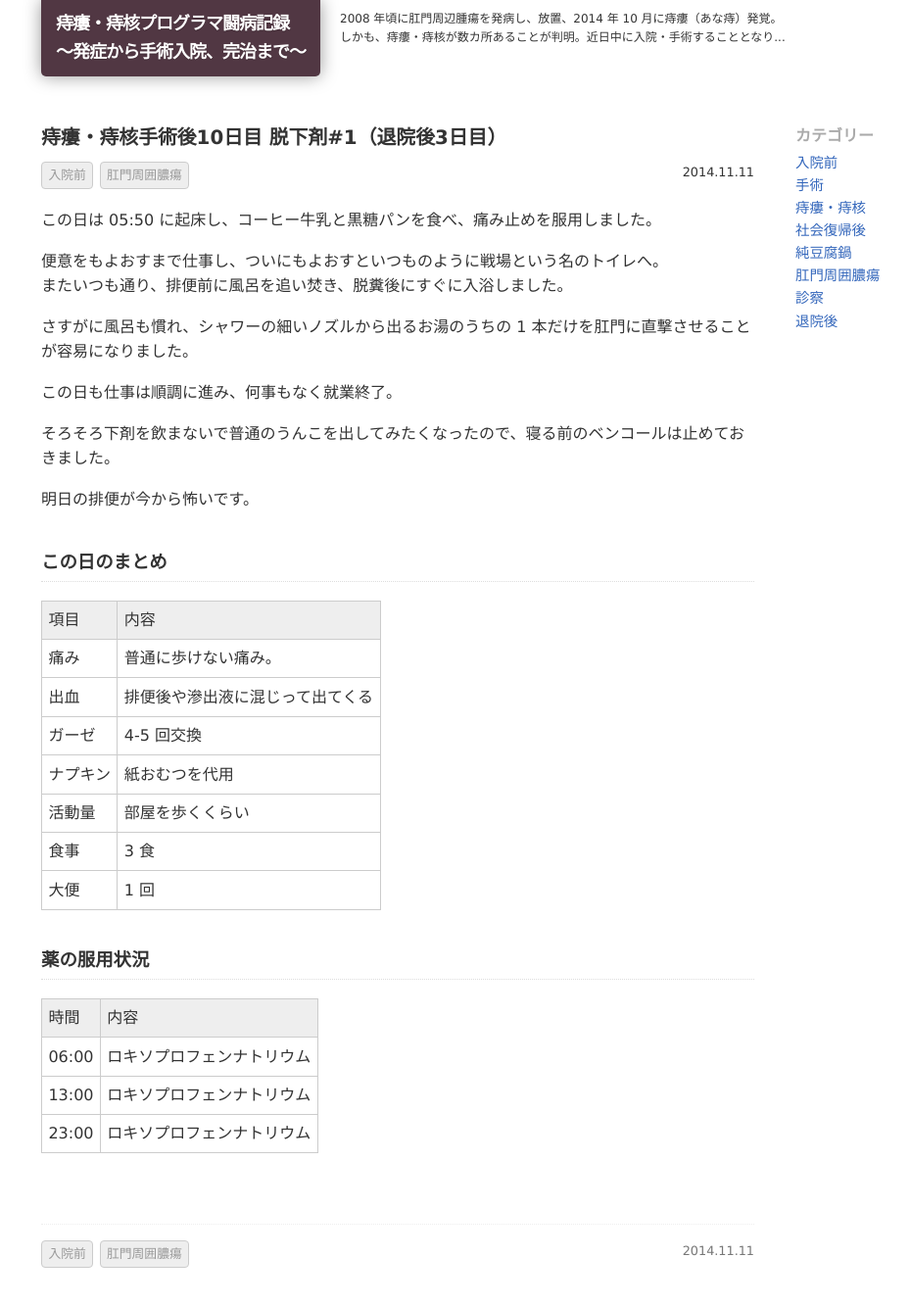
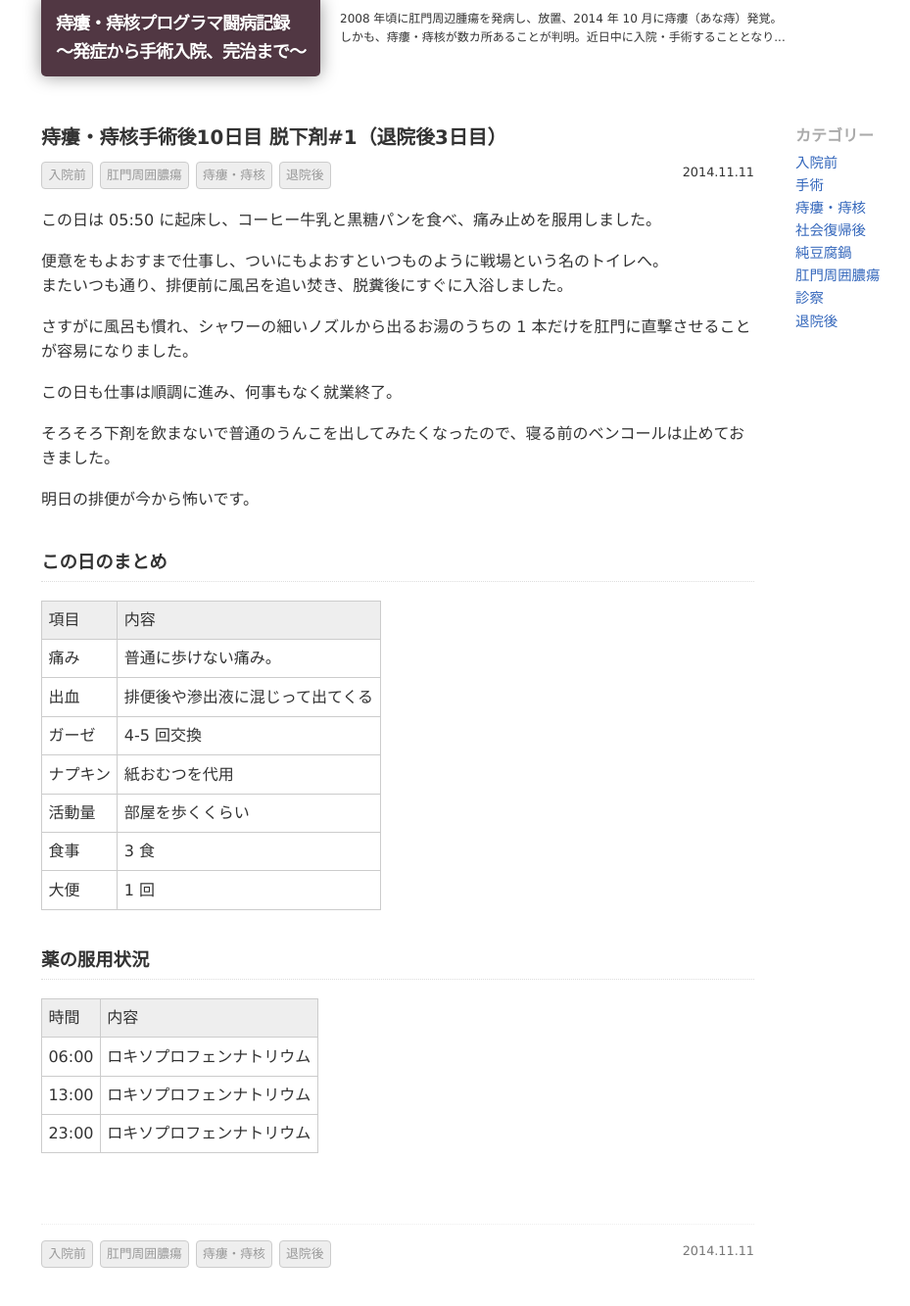
Before and after one commit to jiro-programmer/blog, a Jekyll site: the page built from _posts/2014-11-11-21.md, in a window 1280 px wide and 1400 px high. Shown: the top 1333 px of the window at 98% size, without its empty margins (63-992 px from the left). Built offline with Jekyll 4.4.1, drawn with Linux system fonts in a browser that asks for light colours; a script that is not in the unit is left out.

Commit message:
Update 2014-11-11-21.md

```diff
--- a/_posts/2014-11-11-21.md
+++ b/_posts/2014-11-11-21.md
@@ -6,6 +6,8 @@ show_suffix_title: true
 tags:
 - 入院前
 - 肛門周囲膿瘍
+- 痔瘻・痔核
+- 退院後
 ---
 
 この日は 05:50 に起床し、コーヒー牛乳と黒糖パンを食べ、痛み止めを服用しました。
```
